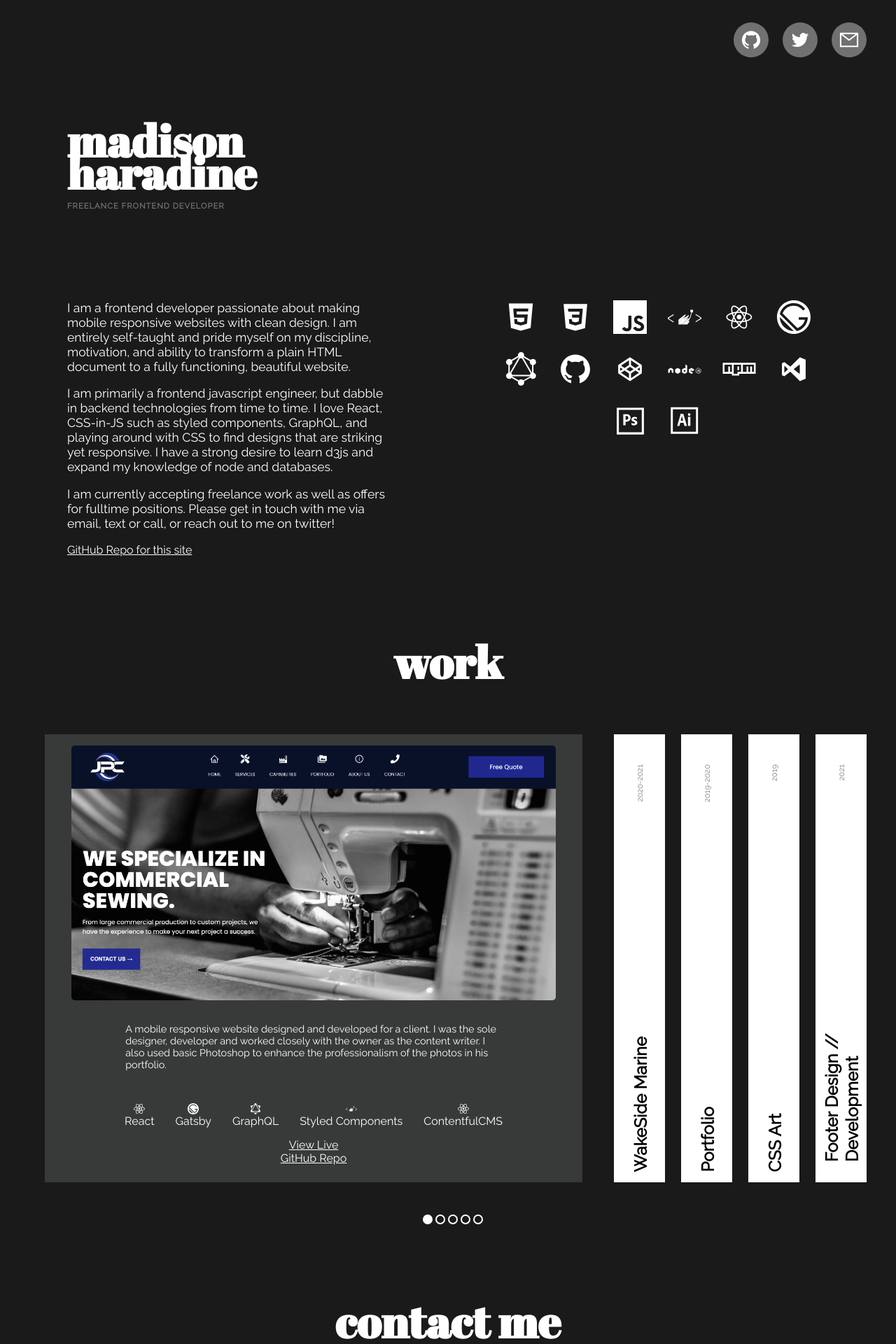
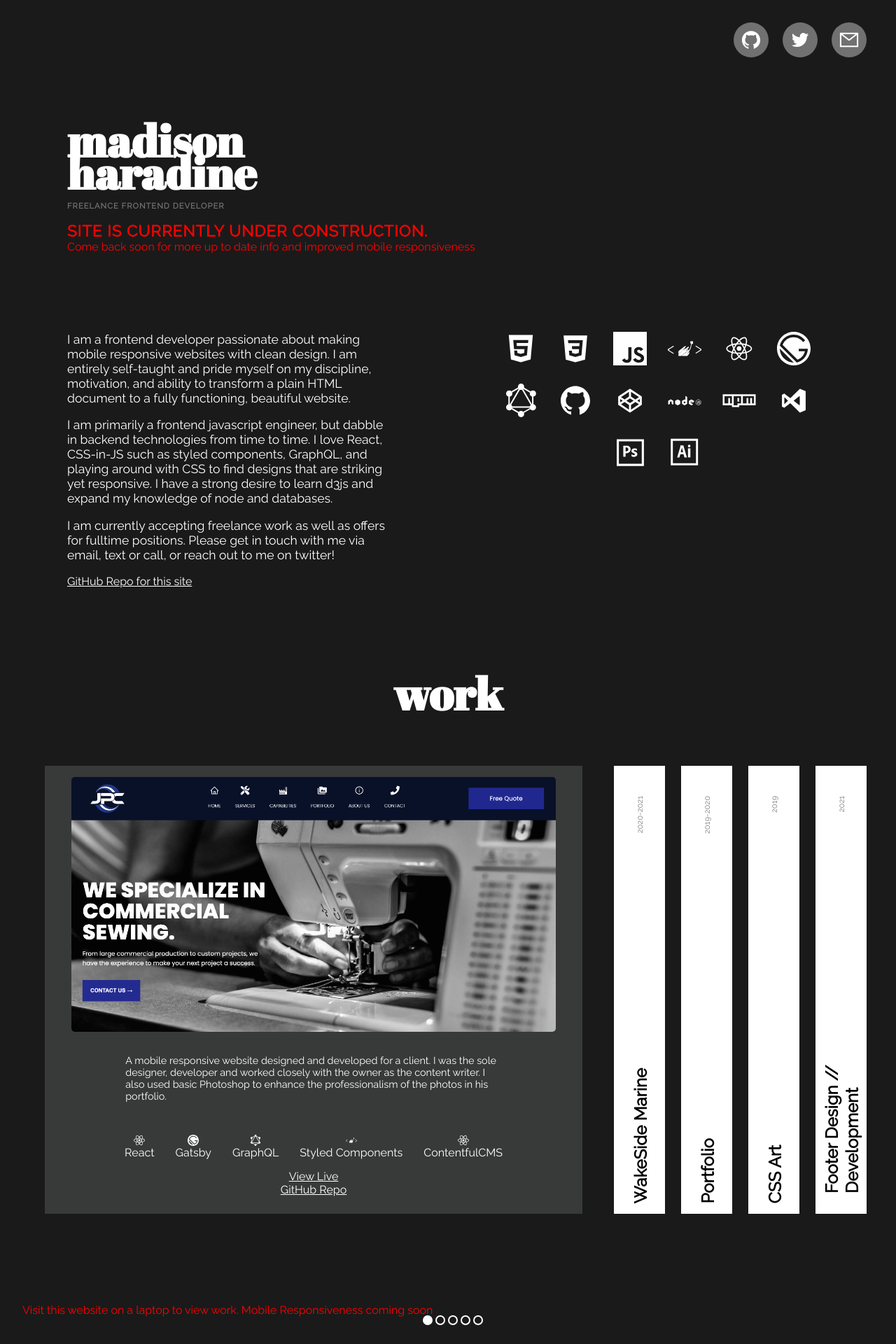
Before and after one commit to madihara/portfolio-2020, a React (Create React App) app: page / in a window 1280 px wide. Shown: the top 1920 px of the page at 70% size. Built offline with nearby package versions, Linux system fonts and the light colour scheme.

Commit message:
added dislaimer for site under construction

```diff
--- a/src/components/About.jsx
+++ b/src/components/About.jsx
@@ -13,8 +13,8 @@ const About = () => {
       </FlexRow>
 
       <SubTitle>Freelance Frontend Developer</SubTitle>
-      {/* <SubTitle style={{color:'red',fontSize: '1.4rem', padding:'0', margin: '0'}}>Site is currently under construction.</SubTitle>
-      <p style={{color: 'red', padding: '0', margin: '0'}}>Come back soon for more up to date info and mobile responsiveness</p> */}
+      <Disclaimer style={{color:'red',fontSize: '1.4rem', padding:'0', margin: '0'}}>Site is currently under construction.</Disclaimer>
+      <p style={{color: 'red', padding: '0', margin: '0'}}>Come back soon for more up to date info and improved mobile responsiveness</p>
     </Main>
   )
 }
@@ -72,3 +72,8 @@ const SubTitle = styled.h4`
     padding: 1rem 0;
   }
 `
+
+const Disclaimer = styled(SubTitle)`
+  color: red;
+  font-size: 1.4rem;
+`
--- a/src/components/Main.js
+++ b/src/components/Main.js
@@ -1,4 +1,5 @@
 import React, {useState} from 'react'
+import styled from 'styled-components'
 
 import {Main, ColumnWork, WorkTitle, Description, Date, Wrapper, Image, Info, HiddenSection, Column, Link, Scroll, Dot} from './Styles'
 import {Title} from './About'
@@ -59,6 +60,7 @@ const DataRender = () => {
       )
     })}
     </Scroll>
+    <Disclaimer>Visit this website on a laptop to view work. Mobile Responsiveness coming soon</Disclaimer>
     </div>
     </>
   )
@@ -66,3 +68,8 @@ const DataRender = () => {
 
 
 export default DataRender
+
+const Disclaimer = styled.p`
+  color: red;
+  padding: 2rem;
+`
--- a/src/components/Styles.js
+++ b/src/components/Styles.js
@@ -15,6 +15,7 @@ export const Main = styled.div`
   @media screen and (max-width: 750px) {
     flex-direction: column;
     height: 100%;
+    display: none;
   }
 `
 export const ColumnWork = styled.section`
```
